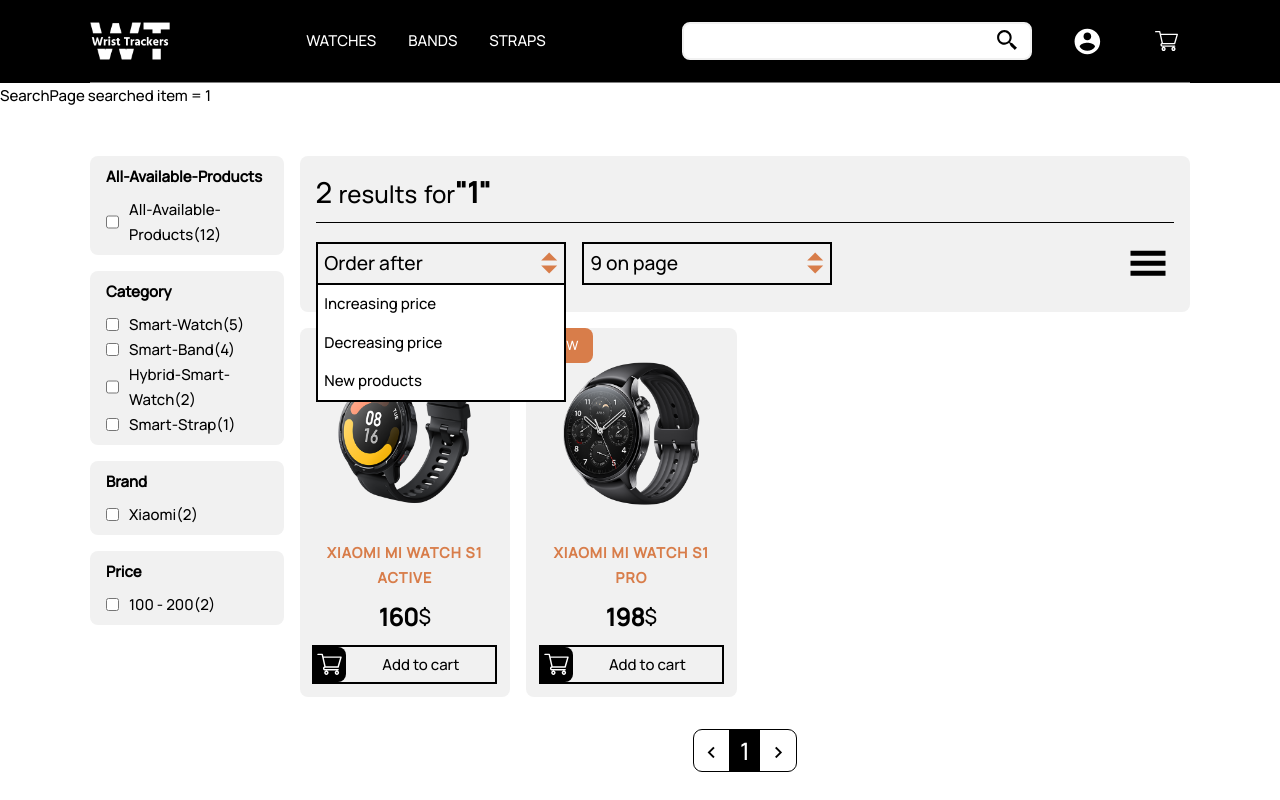
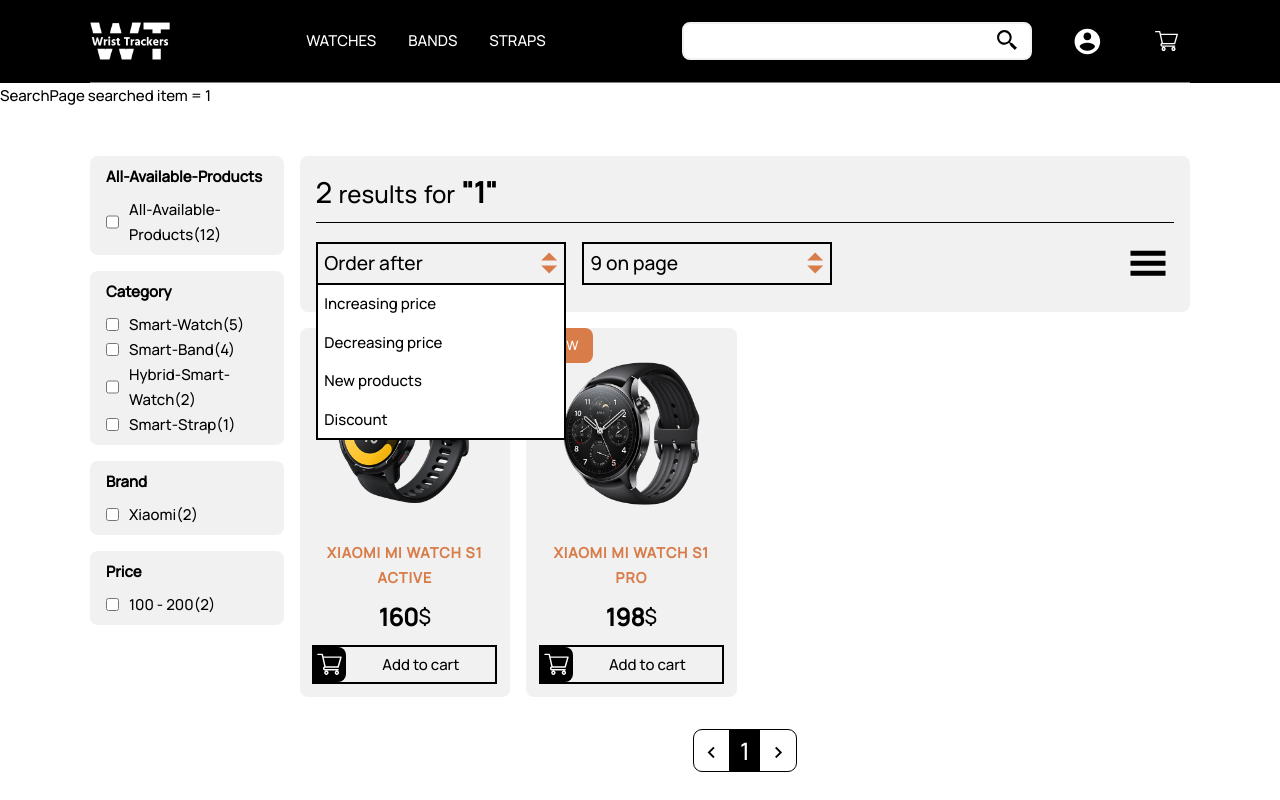
Before and after one commit to Murariu-Gabriel/WANTSOME-Project-React, a React (Vite) app: page /search/1 in a window 1280 px wide. Both pictures are taken after a click on the element "Order after". Shown: the top 800 px of the page. Built offline with nearby package versions, Linux system fonts and the light colour scheme; data requests are answered from the project's data file.

Commit message:
Search page now has working order, items per page and product view type

```diff
--- a/src/Pages/SearchPage/SearchPageComponents/displayResults/DisplayResults.jsx
+++ b/src/Pages/SearchPage/SearchPageComponents/displayResults/DisplayResults.jsx
@@ -9,15 +9,15 @@
   currentItems,
   setFiltersToggle,
   filtersToggle,
-  currentSearch
+  currentSearch,
+  setCurrentItems,
 }) => {
   const [itemsPerPage, setItemsPerPage] = useState(9)
-  // Here you will need to pass the count and use it in the individual item loaded
+    const [viewOptionToggle, setViewOptionToggle] = useState(false)
 
-
-  // things to work with for the arrangement
-  // setCurrentItems
-  // currentItems
+    const handleViewChange = () => {
+      setViewOptionToggle(!viewOptionToggle)
+    }
 
   return (
     <div className="display-search-results">
@@ -26,7 +26,7 @@
           <span className="result-count">{currentItems.length}</span>
           <span>
             {" "}
-            {currentItems.length > 1 ? "results" : "result"} for
+            {currentItems.length > 1 ? "results" : "result"} for{" "}
             <span className="result-text">"{currentSearch}"</span>
           </span>
         </p>
@@ -48,7 +48,10 @@
               "Increasing price",
               "Decreasing price",
               "New products",
+              "Discount",
             ]}
+            setCurrentItems={setCurrentItems}
+            currentItems={currentItems}
           />
 
           <SelectBox
@@ -61,21 +64,10 @@
           <button
             className="button change-style-button"
             id="change-style-button"
+            onClick={handleViewChange}
           >
+            {viewOptionToggle ? (
               <svg
-              className=""
-              stroke="currentColor"
-              fill="currentColor"
-              strokeWidth="0"
-              viewBox="0 -40 512 512"
-              height="2.5rem"
-              width="2.5rem"
-              xmlns="http://www.w3.org/2000/svg"
-            >
-              <path d="M32 96v64h448V96H32zm0 128v64h448v-64H32zm0 128v64h448v-64H32z"></path>
-            </svg>
-            <svg
-              className="hide"
                 stroke="currentColor"
                 fill="currentColor"
                 strokeWidth="0"
@@ -90,6 +82,19 @@
                   clipRule="evenodd"
                 ></path>
               </svg>
+            ) : (
+              <svg
+                stroke="currentColor"
+                fill="currentColor"
+                strokeWidth="0"
+                viewBox="0 -40 512 512"
+                height="2.5rem"
+                width="2.5rem"
+                xmlns="http://www.w3.org/2000/svg"
+              >
+                <path d="M32 96v64h448V96H32zm0 128v64h448v-64H32zm0 128v64h448v-64H32z"></path>
+              </svg>
+            )}
           </button>
         </div>
       </div>
@@ -98,6 +103,7 @@
         items={currentItems}
         itemsPerPage={itemsPerPage}
         updateCounter={updateCounter}
+        viewOptionToggle={viewOptionToggle}
       />
     </div>
   )
--- a/src/Pages/SearchPage/SearchPageComponents/displayResults/Pagination.jsx
+++ b/src/Pages/SearchPage/SearchPageComponents/displayResults/Pagination.jsx
@@ -4,36 +4,30 @@
 
 // You need to fix the anchors, they don t take full width or height and you can miss click the next paginated list of items
 
-const Pagination = ({ itemsPerPage, items, updateCounter }) => {
-  // Here we use item offsets; we could also use page offsets
-  // following the API or data you're working with.
-
+const Pagination = ({
+  itemsPerPage,
+  items,
+  updateCounter,
+  viewOptionToggle,
+}) => {
   const [itemOffset, setItemOffset] = useState(0)
 
-  // Simulate fetching items from another resources.
-  // (This could be items from props; or items loaded in a local state
-  // from an API endpoint with useEffect and useState)
-
   const endOffset = itemOffset + itemsPerPage
-  console.log(`Loading items from ${itemOffset} to ${endOffset}`)
-
   const currentItems = items.slice(itemOffset, endOffset)
-  console.log(currentItems)
-
   const pageCount = Math.ceil(items.length / itemsPerPage)
 
-  // Invoke when user click to request another page.
   const handlePageClick = (event) => {
     const newOffset = (event.selected * itemsPerPage) % items.length
-    console.log(
-      `User requested page number ${event.selected}, which is offset ${newOffset}`
-    )
+
     setItemOffset(newOffset)
   }
 
   return (
     <>
-      <div className="generated-products" id="generated-products">
+      <div
+        className={`generated-products${viewOptionToggle ? "-line" : ""}`}
+        id="generated-products"
+      >
         {currentItems.map((item) => {
           const {
             id,
@@ -48,8 +42,6 @@
               key={id}
               {...{
                 name,
-                price,
-                price,
                 price,
                 ifDiscount,
                 ifNew,
--- a/src/Pages/SearchPage/SearchPageComponents/displayResults/Product.jsx
+++ b/src/Pages/SearchPage/SearchPageComponents/displayResults/Product.jsx
@@ -3,8 +3,8 @@
 import New from "./New"
 import updateCartItems from "../../../../Components/ReusableComponents/Functions/updateCartItems"
 
+
 const Product = ({ name, productImage, price, ifDiscount, ifNew, id, updateCounter }) => {
-
   // here maybe I need to think about something else, another method to have the discount calculated
   const calcDiscount = price * (ifDiscount / 100)
   const priceDiscount = ifDiscount ? price - calcDiscount : price
--- a/src/Pages/SearchPage/SearchPageComponents/displayResults/SelectBox.jsx
+++ b/src/Pages/SearchPage/SearchPageComponents/displayResults/SelectBox.jsx
@@ -5,20 +5,65 @@
   selectableItems,
   givenClass,
   setItemsPerPage,
+  currentItems,
+  setCurrentItems,
 }) => {
   const [selectToggle, setSelectToggle] = useState(false)
+  const [currentSelectedItem, setCurrentSelectedItem] = useState(selectType)
 
-  // you need to make select functionality
+  const sort = (array, callback) => {
+    const sort = array.toSorted(callback)
 
-  // when a li is selected a certain functionality should trigger and the p should contain the selected text
+    return sort
+  }
 
-  // you will have to take each li take the first word
+  const handleSelectedItem = (item) => {
+    const firstWordSlashNumber = item.split(" ")[0].toLowerCase()
 
-  // for each work make if statements with functionality
+    if (!isNaN(firstWordSlashNumber)) {
+      const selectedItemPerPage = parseInt(firstWordSlashNumber)
+
+      setItemsPerPage(selectedItemPerPage)
+    }
+
+    if (firstWordSlashNumber === "increasing") {
+       const sortedItems = sort(currentItems, (a, b) => a.price - b.price)
+
+       setCurrentItems(sortedItems)
+    }
+
+    if (firstWordSlashNumber === "decreasing") {
+       const sortedItems = sort(currentItems, (a, b) => b.price - a.price)
+
+       setCurrentItems(sortedItems)
+    }
+
+    if (firstWordSlashNumber === "new") {
+      const sortedItems = sort(currentItems, (a, b) => b.new - a.new)
+
+      setCurrentItems(sortedItems)
+    }
+
+    if (firstWordSlashNumber === "discount") {
+        const sortedItems = sort(currentItems, (a, b) => b.discount - a.discount)
+        setCurrentItems(sortedItems)
+
+    }
+  }
 
 
+  /// THINGS TO FIX/ADD
 
-  // for pagination take the first number convert it to number and sent it to setItemsPerPage,
+    // I need to somehow make it remember the order and when filters are changed the order to be kept
+
+    // the order and pagination select boxes need to close when you click outside of them
+
+    // maybe you need to somehow make the filters be remembered and reloaded
+
+    // the search bar on search should contain the searched words
+
+    // you need to change the DB and make discount work different, maybe in a way that it feels like it has been provided from the backend
+
 
   return (
     <div
@@ -27,11 +72,21 @@
         setSelectToggle(!selectToggle)
       }}
     >
-      <p className="select">{selectType}</p>
+      <p className="select">{currentSelectedItem}</p>
 
       <ul className={`select-menu ${selectToggle ? "" : "hide"} `}>
         {selectableItems.map((item) => {
-          return <li key={crypto.randomUUID()}>{item}</li>
+          return (
+            <li
+              key={crypto.randomUUID()}
+              onClick={() => {
+                setCurrentSelectedItem(item)
+                handleSelectedItem(item)
+              }}
+            >
+              {item}
+            </li>
+          )
         })}
       </ul>
       <span className="arrows"></span>
```
Lines whose indentation alone changed are shown as unchanged.
